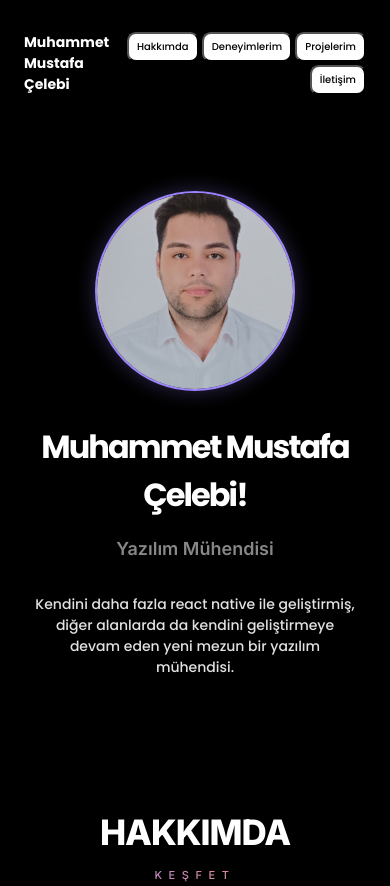
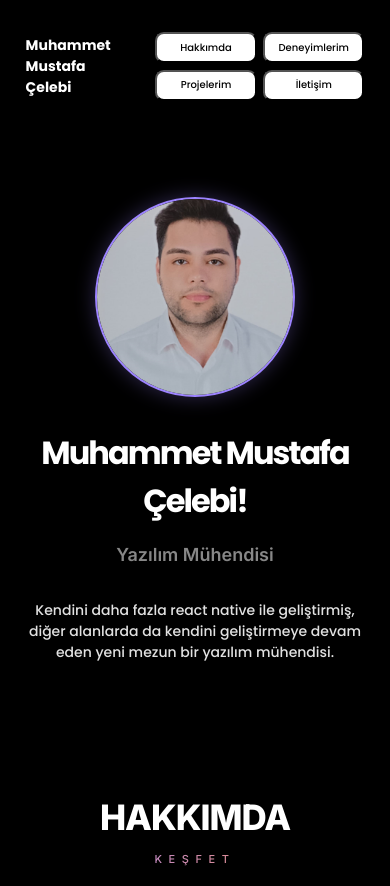
Before and after one commit to mustafacelebi15/Cv-WebSite, a website: page index.html in a window 390 px wide. Shown: the top 886 px of the page. Drawn offline with Linux system fonts and the light colour scheme.

Commit message:
Header kenar boşlukları düzenlendi

```diff
--- a/style.css
+++ b/style.css
@@ -302,26 +302,31 @@ footer {
         display: flex;
         flex-direction: row;
         justify-content: space-between;
-        align-items: center;
+        align-items: flex-start;
         gap: 1rem;
+        padding-right: 1rem;
     }
 
     .nav-buttons {
-        display: flex;
-        flex-wrap: wrap;
-        justify-content: flex-end;
-        gap: 0.3rem;
+        display: grid;
+        grid-template-columns: repeat(2, 1fr);
+        gap: 0.4rem;
+        width: 50%;
+        margin-right: 0.5rem;
     }
 
     .nav-button {
         font-size: 11px;
-        padding: 0.3rem 0.6rem;
+        padding: 0.4rem 0.5rem;
         white-space: nowrap;
+        text-align: center;
+        width: 100%;
     }
 
     .logo-text h1 {
         font-size: 16px;
         text-align: left;
+        margin-left: 0.5rem;
     }
 
     .hero h2 {
@@ -340,24 +345,27 @@ footer {
 
 @media screen and (max-width: 480px) {
     .container {
-        padding: 0 1rem;
+        padding: 0 0.8rem;
     }
 
     .header-content {
         padding: 0 0.5rem;
+        align-items: center;
     }
 
     .nav-buttons {
-        gap: 0.2rem;
+        width: 60%;
+        margin-right: 0.3rem;
     }
 
     .nav-button {
         font-size: 10px;
-        padding: 0.3rem 0.5rem;
+        padding: 0.35rem 0.4rem;
     }
 
     .logo-text h1 {
         font-size: 14px;
+        margin-left: 0.3rem;
     }
 
     .hero h2 {
```
